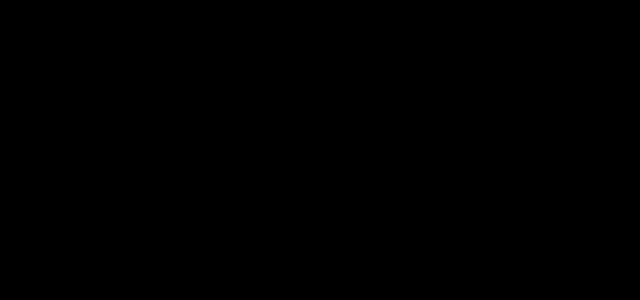
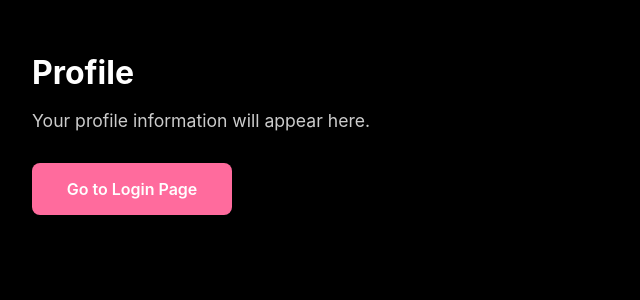
Before and after one commit to Vinneys/CercinoAB, a SvelteKit app: page /profile in a window 1280 px wide. Shown: the top 300 px of the page, without its empty margins (0-640 px from the left). Built offline with nearby package versions, Linux system fonts and the light colour scheme.

Commit message:
Overflow in the whole app

```diff
--- a/src/routes/profile/+page.svelte
+++ b/src/routes/profile/+page.svelte
@@ -1 +1,62 @@
-<h1>Profile</h1><p>Coming soon...</p>
+<script>
+	import { goto } from '$app/navigation';
+
+	function goToLogin() {
+		goto('/');
+	}
+</script>
+
+<h1>Profile</h1>
+<p>Your profile information will appear here.</p>
+
+<button on:click={goToLogin} class="login-btn">Go to Login Page</button>
+
+<style>
+	:global(body) {
+		background: #000000;
+		color: white;
+		margin: 0;
+		padding: 2rem;
+		min-height: 100vh;
+	}
+
+	h1 {
+		color: white;
+		font-family: -apple-system, BlinkMacSystemFont, 'Segoe UI', Roboto, Oxygen, Ubuntu, Cantarell, sans-serif;
+		margin-bottom: 1rem;
+		font-size: 2rem;
+	}
+
+	p {
+		color: rgba(255, 255, 255, 0.8);
+		font-family: -apple-system, BlinkMacSystemFont, 'Segoe UI', Roboto, Oxygen, Ubuntu, Cantarell, sans-serif;
+		margin-bottom: 2rem;
+		font-size: 1.1rem;
+	}
+
+	.login-btn {
+		background: #ff6b9d;
+		color: white;
+		border: none;
+		padding: 1rem 2rem;
+		border-radius: 8px;
+		font-size: 1rem;
+		font-weight: 600;
+		cursor: pointer;
+		transition: all 0.2s ease;
+		font-family: -apple-system, BlinkMacSystemFont, 'Segoe UI', Roboto, Oxygen, Ubuntu, Cantarell, sans-serif;
+		display: block;
+		margin-top: 2rem;
+		min-width: 200px;
+	}
+
+	.login-btn:hover {
+		background: #ff8bb3;
+		transform: translateY(-2px);
+	}
+
+	.login-btn:focus {
+		outline: 2px solid rgba(255, 107, 157, 0.5);
+		outline-offset: 2px;
+	}
+</style>
--- a/src/routes/tickets/+page.svelte
+++ b/src/routes/tickets/+page.svelte
@@ -1 +1,2 @@
-<h1>Tickets</h1><p>Coming soon...</p>
+<h1>Tickets</h1>
+<p>Your tickets will appear here.</p>
```
Also changed, not shown: src/routes/+layout.svelte (line endings or trailing spaces).
